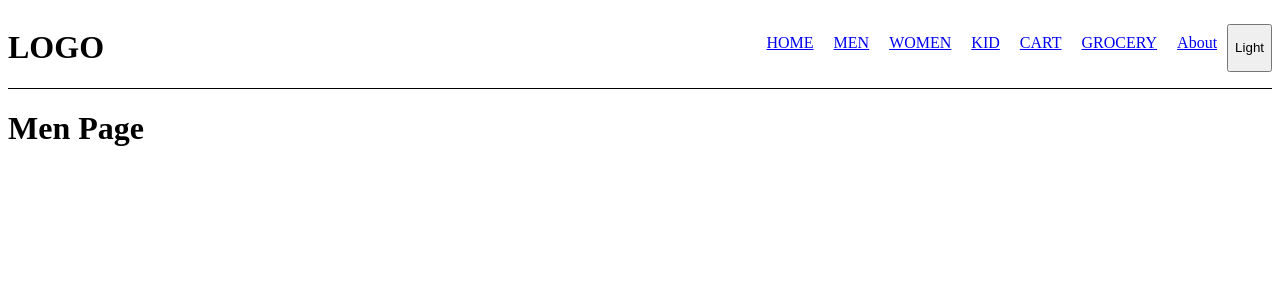
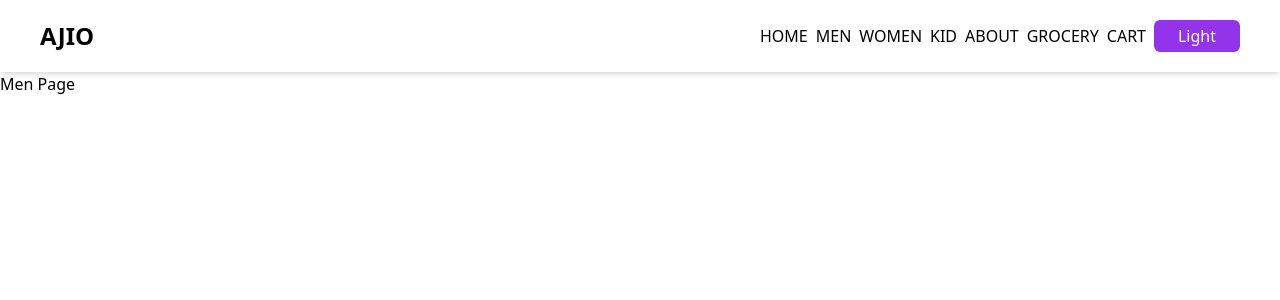
Before and after one commit to sonoou/react-web-app, a React (Vite) app: page /men in a window 1280 px wide. Shown: the top 300 px of the page. Built offline with nearby package versions, Linux system fonts and the light colour scheme.

Commit message:
09:47AM, 26Oct2025

```diff
--- a/index.css
+++ b/index.css
@@ -1,49 +1,3 @@
-.navbar {
-  border-bottom: 1px solid black;
-  display: flex;
-  justify-content: space-between;
-}
-
-.navbar > ul {
-  display: flex;
-}
-
-.navbar > ul > li {
-  padding: 10px;
-  list-style-type: none;
-}
-
-.product-card {
-  margin-top: 10px;
-  display: flex;
-  flex-wrap: wrap;
-}
-
-.product {
-  border: 1px solid black;
-  text-align: center;
-  width: 180px;
-  padding: 10px;
-  margin: 5px;
-}
-
-.product > .product-img-container {
-  width: 170px;
-  height: 280px;
-  text-align: center;
-}
-.product > .product-img-container > .product-img {
-  width: 100%;
-}
-
-.skeleton-common{
-  background: rgb(189, 189, 189);
-  margin-bottom: 30px;
-  border: 0px;
-  border-radius: 5px;
-}
-
-.skeleton-height{
-  width: 160px;
-  height: 20px;
-}
+@tailwind base;
+@tailwind components;
+@tailwind utilities;
--- a/package.json
+++ b/package.json
@@ -10,7 +10,9 @@
   "description": "",
   "devDependencies": {
     "parcel": "^2.12.0",
-    "process": "^0.11.10"
+    "postcss": "^8.4.47",
+    "process": "^0.11.10",
+    "tailwindcss": "^3.4.13"
   },
   "dependencies": {
     "react": "^18.3.1",
--- a/src/component/Navbar.js
+++ b/src/component/Navbar.js
@@ -9,20 +9,22 @@ const Navbar = () => {
   });
 
   return (
-    <div className="navbar">
-      <h1>LOGO</h1>
-      <ul className="menu-items">
+    <div className="flex justify-between px-10 py-5 shadow-md">
+      <h1 className="font-bold text-2xl">AJIO</h1>
+      <ul className="flex w-[40%] justify-between items-center">
         <li><Link to="/">HOME</Link></li>
         <li><Link to="/men">MEN</Link></li>
         <li><Link to="/women">WOMEN</Link></li>
         <li><Link to="/kid">KID</Link></li>
+        <li><Link to="/about">ABOUT</Link></li>
+        <li><Link to="/grocery">GROCERY</Link></li>
         <li><Link to="/cart">CART</Link></li>
-        <li><Link to="/grocery">GROCERY</Link></li>
-        <li><Link to="/about">About</Link></li>
         <button
           onClick={() => {
             btnName === "Light" ? setBtnName("Dark") : setBtnName("Light");
           }}
+
+          className="bg-purple-600 text-white rounded-md px-6 py-1"
         >
           {btnName}
         </button>
--- a/src/component/Product.js
+++ b/src/component/Product.js
@@ -1,14 +1,29 @@
 const Product = (props) => {
   const { image, title, price, rating } = props.productInfo;
   return (
-    <div className="product">
-      <div className="product-img-container">
-        <img className="product-img" src={image} />
+    <div className="border border-gray-600 p-3 m-1 w-52 hover:bg-gray-200">
+      <div className="w-40 h-72 grid items-center">
+        <img className="w-[100%]" src={image} />
       </div>
-      <h4>{title}</h4>
+      <div className="text-nowrap overflow-hidden">
+        <h4>{title}</h4>
+      </div>
       <p>{rating.rate} ratings</p>
       <p>Price: {price}</p>
     </div>
   );
 };
 export default Product;
+
+export const BestSellerProduct = (Product) => {
+  return (props) => {
+    return (
+      <div className="relative">
+        <span className="absolute -top-1 bg-black text-white text-sm px-2  rounded-md">
+          Best Seller
+        </span>
+        <Product {...props} />
+      </div>
+    );
+  };
+};
--- a/src/component/ProductCard.js
+++ b/src/component/ProductCard.js
@@ -1,5 +1,5 @@
 import { useEffect, useState } from "react";
-import Product from "./Product";
+import Product, { BestSellerProduct } from "./Product";
 import Skeleton from "./Skeleton";
 import { Link } from "react-router-dom";
 
@@ -19,25 +19,32 @@ export const ProductCard = () => {
     setAllProduct(resData);
   };
 
+  const BestSeller = BestSellerProduct(Product);
+
   return listOfProduct.length === 0 ? (
     <Skeleton />
   ) : (
     <div>
-      <div style={{ marginTop: "10px" }}>
+      <div className="mt-10 flex space-x-10 mx-5">
+        <div>
           <input
             type="text"
             onChange={(e) => {
               setSearchText(e.target.value);
             }}
             value={searchText}
+            className="border border-gray-700 rounded-md p-2"
           />
           <button
             onClick={() => {
               const filteredData = allProduct.filter((product) => {
-              return (product.title.toLowerCase().includes(searchText.toLowerCase()));
+                return product.title
+                  .toLowerCase()
+                  .includes(searchText.toLowerCase());
               });
               setListOfProduct(filteredData);
             }}
+            className="bg-purple-600 text-white rounded-md px-6 py-2"
           >
             Search
           </button>
@@ -49,17 +56,21 @@ export const ProductCard = () => {
             });
             setListOfProduct(filteredProduct);
           }}
-        style={{ marginTop: "10px" }}
+          className="bg-purple-600 text-white rounded-md px-6 py-2"
         >
           Top rated product
         </button>
-      <div className="product-card">
+      </div>
+
+      <div className="max-w-7xl mx-auto flex flex-wrap mt-3">
         {listOfProduct.map((product) => {
           return (
             <Link key={product.id} to={`/product/${product.id}`}>
-            <Product productInfo={product} />
+              {
+                product.rating.rate >= 4 ? <BestSeller productInfo={product} /> : <Product productInfo={product} />
+              }
+
             </Link>
-
           );
         })}
       </div>
--- a/src/component/ProductDetails.js
+++ b/src/component/ProductDetails.js
@@ -11,16 +11,19 @@ const ProductDetails = () => {
     return (<h1>Loading...</h1>);
   }
 
-  const { image, title, price, rating } = singleProduct;
+  const { image, title, price, rating, description } = singleProduct;
 
   return singleProduct === null ? (<h1>Loading...</h1>) : (
-    <div className="product">
-      <div className="product-img-container">
-        <img className="product-img" src={image} />
+    <div className="max-w-5xl m-auto mt-10">
+      <div className="border border-gray-600 p-5 rounded-md">
+        <div className="w-72">
+          <img className="w-[100%]" src={image} />
+        </div>
+        <h4 className="font-bold text-xl">{title}</h4>
+        <p className="font-bold text-gray-700">{rating.rate} ratings</p>
+        <p className="font-bold text-gray-700">Price: {price}</p>
+        <p>{description}</p>
       </div>
-      <h4>{title}</h4>
-      <p>{rating.rate} ratings</p>
-      <p>Price: {price}</p>
     </div>
   );
 };
--- /dev/null
+++ b/tailwind.config.js
@@ -0,0 +1,10 @@
+/** @type {import('tailwindcss').Config} */
+module.exports = {
+  content: [
+    "./src/**/*.{html,js,ts,jsx,tsx}"
+  ],
+  theme: {
+    extend: {},
+  },
+  plugins: [],
+}
```
Also changed, not shown: 1 other file (tests, documents, lock files or other folders). Lines whose indentation alone changed are shown as unchanged.
